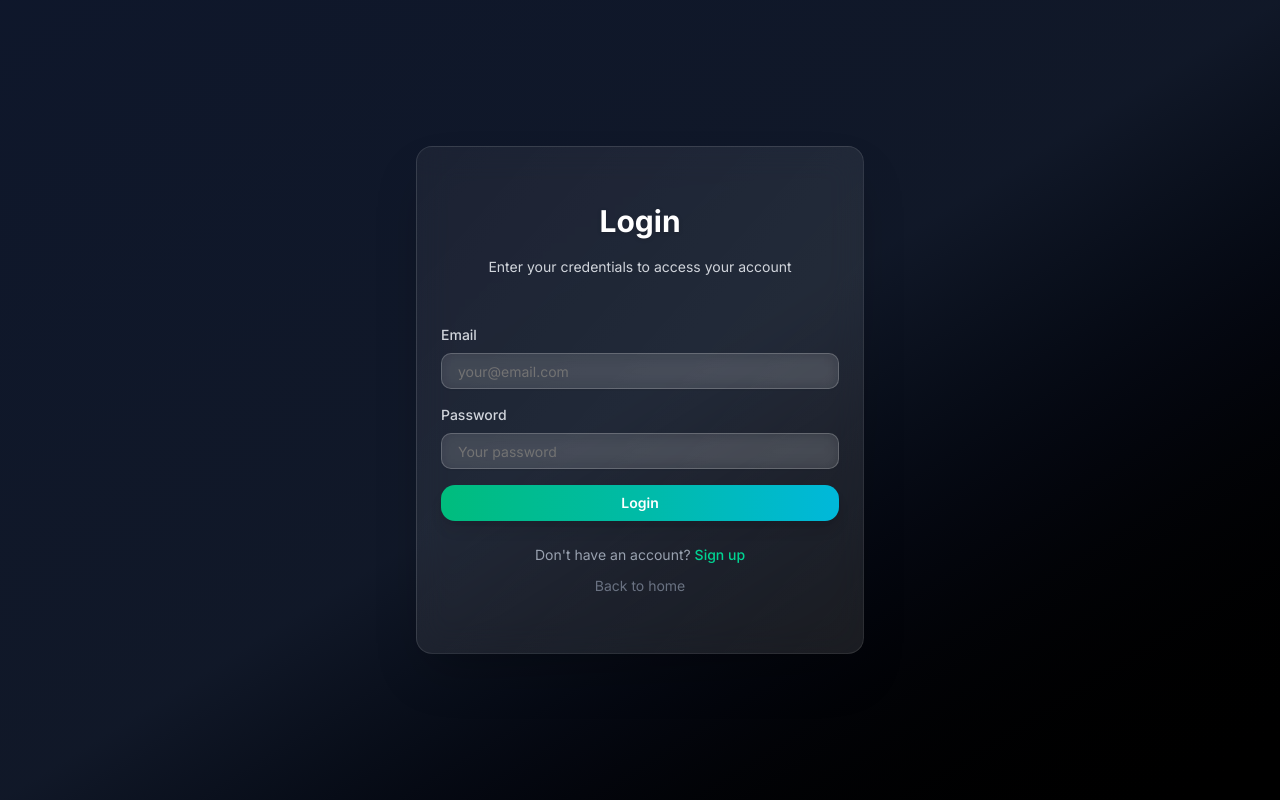
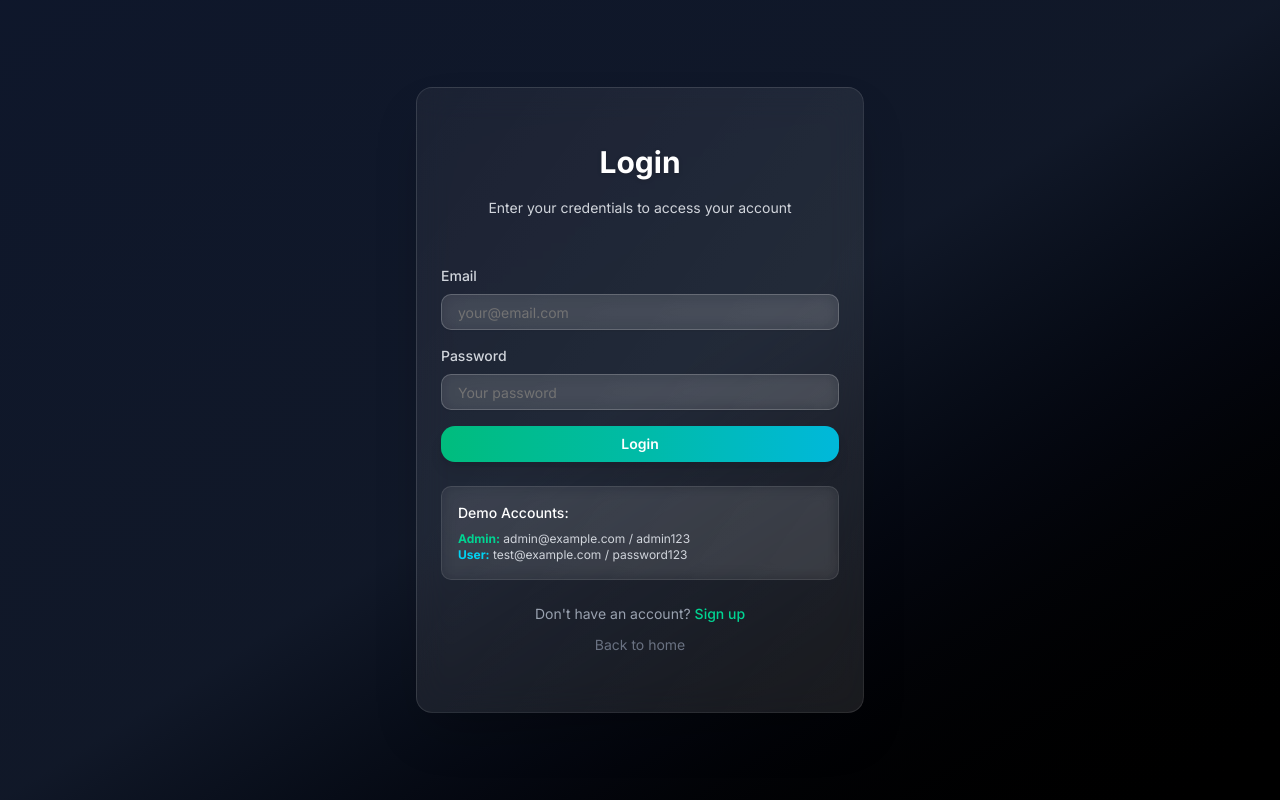
Before and after one commit to shibishwar/nextjs-auth-app, a Next.js app: page /login in a window 1280 px wide. Built offline with nearby package versions, Linux system fonts and the light colour scheme; no server answers.

Commit message:
Add real authentication, proper loading states and error handling

```diff
--- a/src/app/login/page.tsx
+++ b/src/app/login/page.tsx
@@ -1,6 +1,7 @@
 "use client";
 
-import { useState } from "react";
+import { useState, useEffect } from "react";
+import { useRouter } from "next/navigation";
 import Link from "next/link";
 import { Button } from "@/components/ui/button";
 import {
@@ -12,22 +13,59 @@ import {
 } from "@/components/ui/card";
 import { Input } from "@/components/ui/input";
 import { Label } from "@/components/ui/label";
+import { useAuth } from "@/contexts/AuthContext";
 
 export default function LoginPage() {
     const [email, setEmail] = useState("");
     const [password, setPassword] = useState("");
     const [isLoading, setIsLoading] = useState(false);
+    const [error, setError] = useState("");
+
+    const { login, user } = useAuth();
+    const router = useRouter();
+
+    // Redirect if already logged in
+    useEffect(() => {
+        if (user) {
+            router.push("/");
+        }
+    }, [user, router]);
 
     const handleSubmit = async (e: React.FormEvent) => {
         e.preventDefault();
         setIsLoading(true);
+        setError("");
 
-        // TODO: We'll implement the actual login logic later
-        console.log("Login attempt:", { email, password });
-        alert("Login functionality will be implemented in later steps!");
+        try {
+            const result = await login(email, password);
 
-        setIsLoading(false);
+            if (result.success) {
+                // AuthContext will handle the redirect via useEffect
+                console.log("Login successful!");
+            } else {
+                setError(result.error || "Login failed");
+            }
+        } catch (error) {
+            setError("An unexpected error occurred");
+            console.error("Login error:", error);
+        } finally {
+            setIsLoading(false);
+        }
     };
+
+    // Don't render login form if user is already authenticated
+    if (user) {
+        return (
+            <main className="min-h-screen bg-gradient-to-br from-slate-900 via-gray-900 to-black flex items-center justify-center p-4">
+                <Card className="w-full max-w-md shadow-2xl rounded-2xl border border-white/10 bg-gradient-to-br from-white/5 to-white/10 backdrop-blur-lg">
+                    <CardContent className="flex items-center justify-center p-8">
+                        <div className="animate-spin rounded-full h-8 w-8 border-b-2 border-emerald-400"></div>
+                        <span className="ml-2 text-white">Redirecting...</span>
+                    </CardContent>
+                </Card>
+            </main>
+        );
+    }
 
     return (
         <main className="min-h-screen bg-gradient-to-br from-slate-900 via-gray-900 to-black flex items-center justify-center p-4">
@@ -42,6 +80,11 @@ export default function LoginPage() {
                 </CardHeader>
                 <CardContent className="px-6 pb-8">
                     <form onSubmit={handleSubmit} className="space-y-4">
+                        {error && (
+                            <div className="bg-red-500/10 border border-red-500/20 text-red-300 px-4 py-3 rounded-lg backdrop-blur-sm">
+                                {error}
+                            </div>
+                        )}
                         <div className="space-y-2">
                             <Label
                                 htmlFor="email"
@@ -56,6 +99,7 @@ export default function LoginPage() {
                                 value={email}
                                 onChange={(e) => setEmail(e.target.value)}
                                 required
+                                disabled={isLoading}
                                 className="w-full px-4 py-3 bg-white/10 border border-white/20 rounded-lg text-white placeholder-gray-400 focus:outline-none focus:ring-2 focus:ring-emerald-500 focus:border-transparent backdrop-blur-sm"
                             />
                         </div>
@@ -73,6 +117,8 @@ export default function LoginPage() {
                                 value={password}
                                 onChange={(e) => setPassword(e.target.value)}
                                 required
+                                disabled={isLoading}
+                                minLength={6}
                                 className="w-full px-4 py-3 bg-white/10 border border-white/20 rounded-lg text-white placeholder-gray-400 focus:outline-none focus:ring-2 focus:ring-emerald-500 focus:border-transparent backdrop-blur-sm"
                             />
                         </div>
@@ -84,6 +130,26 @@ export default function LoginPage() {
                             {isLoading ? "Logging in..." : "Login"}
                         </Button>
                     </form>
+
+                    {/* Demo credentials */}
+                    <div className="mt-6 p-4 bg-white/5 rounded-lg border border-white/10 backdrop-blur-sm">
+                        <p className="text-sm font-medium text-white mb-2">
+                            Demo Accounts:
+                        </p>
+                        <div className="text-xs text-gray-300">
+                            <div>
+                                <strong className="text-emerald-400">
+                                    Admin:
+                                </strong>{" "}
+                                admin@example.com / admin123
+                            </div>
+                            <div>
+                                <strong className="text-cyan-400">User:</strong>{" "}
+                                test@example.com / password123
+                            </div>
+                        </div>
+                    </div>
+
                     <div className="mt-6 text-center text-sm text-gray-400">
                         Don't have an account?{" "}
                         <Link
```
